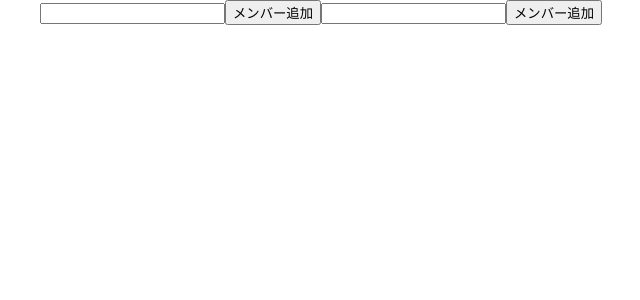
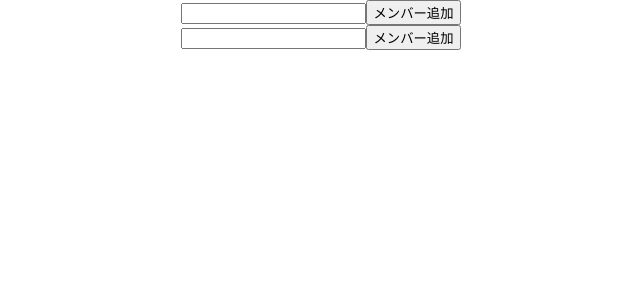
Before and after one commit to Shift0117/music_game_battle, a React (Create React App) app: page / in a window 1280 px wide. Shown: the top 300 px of the page, without its empty margins (319-959 px from the left). Built offline with nearby package versions, Linux system fonts and the light colour scheme.

Commit message:
[fix]add HTML tag

```diff
--- a/src/App.tsx
+++ b/src/App.tsx
@@ -12,14 +12,9 @@ type Team = {
   members: Array<Member>
 }
 
-
-
-
-
 function TeamTable() {
   // Array.fill を使うとシャローコピーなので teams[0] と teams[1] が同じものを参照してまずい
   const [teams, setTeams] = useState<Array<Team>>([{ name: '', members: [] }, { name: '', members: [] }]);
-
   const [newMembers, setNewMembers] = useState<Array<Member | null>>([null,null]);
   const onClickAddMember = (type: TeamType) => {
     const newMember = newMembers[type];
@@ -48,17 +43,24 @@ function TeamTable() {
   }
 
   return (
-    <div className="App">
+    <div>
+    <div className="TeamTable">
       {memberNameTextBox(0)}
       {addMemberButton(0)}
       {showMembers(0)}
-      {memberNameTextBox(1)}
-      {addMemberButton(1)}
-      {showMembers(1)}
     </div>
+      <div className="TeamTable">
+        {memberNameTextBox(1)}
+        {addMemberButton(1)}
+        {showMembers(1)}
+      </div>
+      </div>
   );
 }
 
+
 export default function App() {
-  return <TeamTable />;
+  return <div className='App'>
+    <TeamTable />
+    </div>;
 }
```
